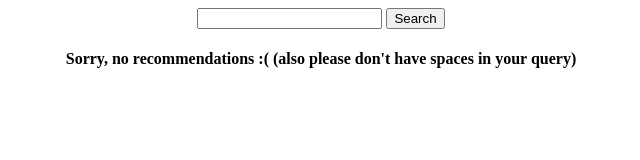
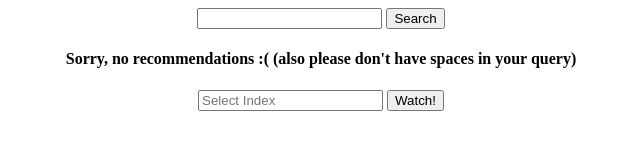
Before and after one commit to electricSoda/notube, a website: page public/index.html in a window 1280 px wide. Shown: the whole page, without its empty margins (319-959 px from the left). Drawn offline with nearby package versions, Linux system fonts and the light colour scheme; no server answers.

Commit message:
idk just a random commit i forgot what i did on this comit lol

```diff
--- a/public/index.html
+++ b/public/index.html
@@ -18,6 +18,11 @@
     <h4>Sorry, no recommendations :( (also please don't have spaces in your query)</h4>
   </form>
 
+  <form id='selectF'>
+    <input id='select' placeholder='Select Index'>
+    <input type='submit' value='Watch!' onclick='relect()'>
+  </form>
+
   <ul id='results'></ul>
 
   <script src='not.js'></script>
```
